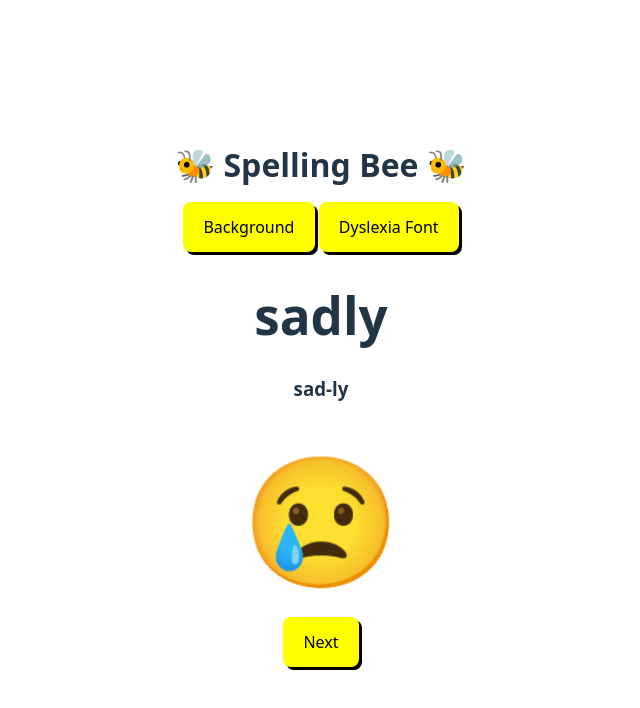
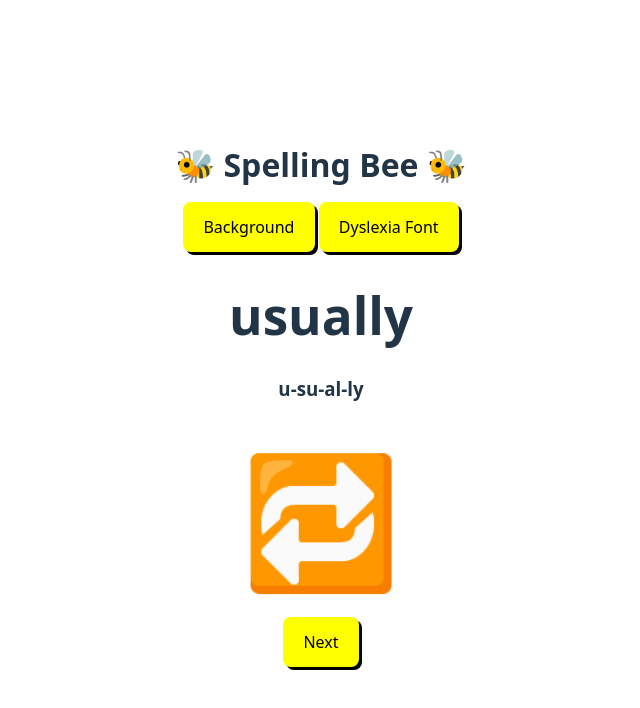
Before and after one commit to cthow83/flashcards, a React (Vite) app: page / in a window 1280 px wide. Shown: the top 708 px of the page, without its empty margins (319-959 px from the left). Built offline with nearby package versions, Linux system fonts and the light colour scheme; a web font is replaced by a local one.

Commit message:
feat: update words, syllables, and emojis for flashcard functionality

```diff
--- a/src/App.jsx
+++ b/src/App.jsx
@@ -3,13 +3,14 @@ import { Heading, Word, Emoji, Syllables } from "./components/content.jsx";
 import { Buttons } from "./components/buttons.jsx";
 import { nextWord } from "./helpers/flashcard-generator.js";
 import { Button } from "./components/buttons.jsx";
+import { words, syllables, emoji } from "./helpers/flashcard-generator.js";
 import "./App.css";
 
 function App() {
   const [word, setWord] = useState({
-    word: "sadly",
-    emoji: "😢",
-    syllables: "sad-ly",
+    word: words[0],
+    emoji: emoji[0],
+    syllables: syllables[0],
   });
   const [wordIndex, setWordIndex] = useState(1);
   const [backgroundIndex, setBackgroundIndex] = useState(1);
--- a/src/helpers/flashcard-generator.js
+++ b/src/helpers/flashcard-generator.js
@@ -1,40 +1,40 @@
-const words = [
-  "sadly",
-  "completely",
-  "wildly",
-  "bravely",
-  "gently",
-  "foolishly",
-  "proudly",
-  "horribly",
-  "nervously",
-  "happily",
+export const words = [
+  "usually",
+  "finally",
+  "beautifully",
+  "thoughtfully",
+  "wonderfully",
+  "carefully",
+  "faithfully",
+  "peacefully",
+  "cruelly",
+  "generally",
 ];
 
-const syllables = [
-  "sad-ly",
-  "com-plete-ly",
-  "wild-ly",
-  "brave-ly",
-  "gen-tly",
-  "fool-ish-ly",
-  "proud-ly",
-  "hor-ri-bly",
-  "nerv-ous-ly",
-  "hap-pi-ly",
+export const syllables = [
+  "u-su-al-ly",
+  "fi-nal-ly",
+  "beau-ti-ful-ly",
+  "thought-ful-ly",
+  "won-der-ful-ly",
+  "care-ful-ly",
+  "faith-ful-ly",
+  "peace-ful-ly",
+  "cru-el-ly",
+  "gen-er-al-ly",
 ];
 
-const emoji = [
-  "😢", // sadly
-  "🟰", // completely (equals sign for completeness)
-  "🌪️", // wildly
-  "🦁", // bravely (lion)
-  "🕊️", // gently (dove)
-  "🤪", // foolishly
-  "🏅", // proudly (medal)
-  "👹", // horribly
-  "😬", // nervously
-  "😊", // happily
+export const emoji = [
+  "🔁", // usually
+  "🏁", // finally
+  "🌸", // beautifully
+  "💭", // thoughtfully
+  "✨", // wonderfully
+  "🧐", // carefully
+  "🙏", // faithfully
+  "🕊️", // peacefully
+  "😈", // cruelly
+  "📦", // generally
 ];
 
 const backgroundColors = [
```
